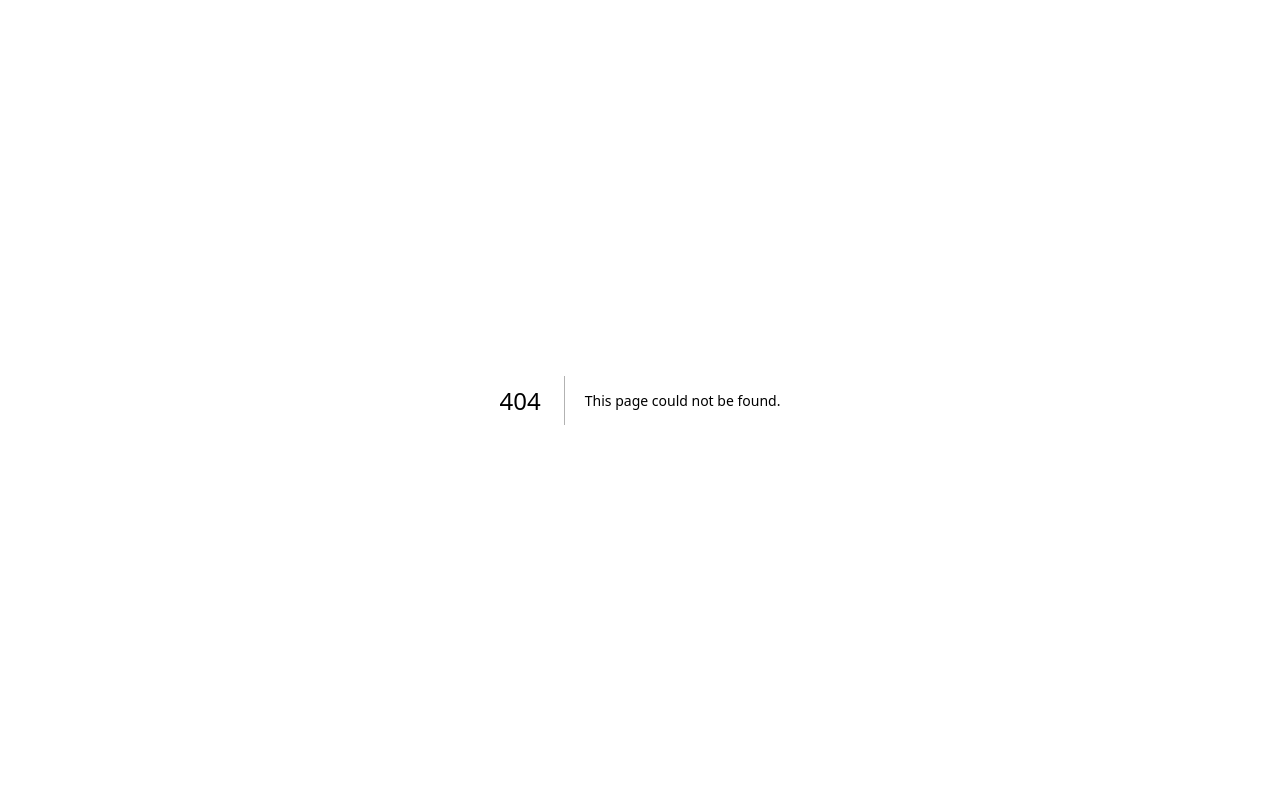
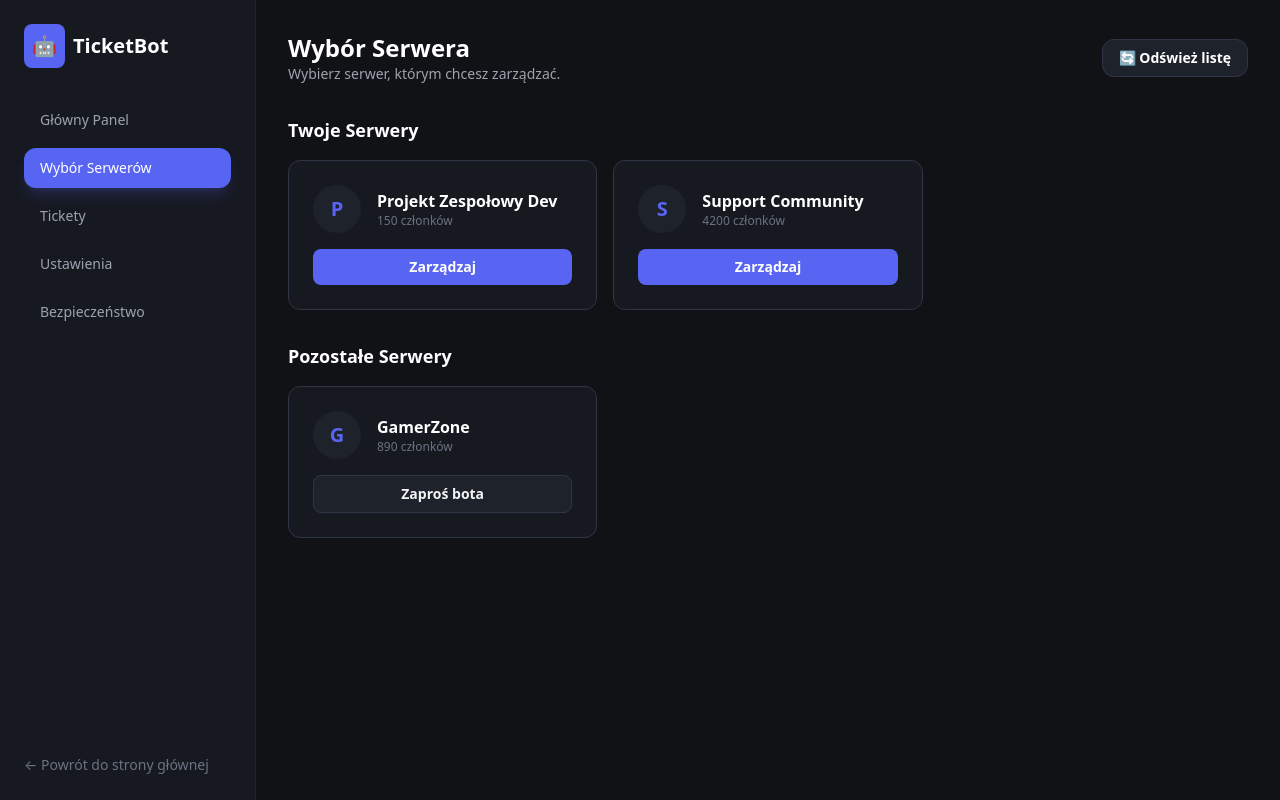
Before and after one commit to RoxelGaming/ProjektZespolowy, a Next.js app in the folder projekt-zespolowy-tiket-bot/: page /dashboard/servers in a window 1280 px wide. Before the commit this address had no page. Built offline with nearby package versions, Linux system fonts and the light colour scheme.

Commit message:
fix: deploy.yml

```diff
--- /dev/null
+++ b/projekt-zespolowy-tiket-bot/app/dashboard/layout.tsx
@@ -0,0 +1,54 @@
+'use client'; // Musi być client component, aby działało usePathname
+
+import Link from 'next/link';
+import { usePathname } from 'next/navigation';
+
+export default function DashboardLayout({ children }: { children: React.ReactNode }) {
+  const pathname = usePathname();
+
+  return (
+    <div className="flex min-h-screen bg-[#101216] text-[#f2f3f5]">
+      {/* Sidebar - Pasek Boczny */}
+      <aside className="w-64 border-r border-[#1e222b] bg-[#161920] p-6 flex flex-col gap-8">
+        <div className="text-xl font-bold text-white flex items-center gap-2">
+           <span className="bg-[#5865F2] p-2 rounded-lg">🤖</span> TicketBot
+        </div>
+
+        <nav className="flex flex-col gap-2">
+          <NavItem href="/dashboard" label="Główny Panel" active={pathname === '/dashboard'} />
+          <NavItem href="/dashboard/servers" label="Wybór Serwerów" active={pathname === '/dashboard/servers'} />
+          <NavItem href="/dashboard/tickets" label="Tickety" active={pathname === '/dashboard/tickets'} />
+          <NavItem href="/dashboard/settings" label="Ustawienia" active={pathname === '/dashboard/settings'} />
+          <NavItem href="/dashboard/security" label="Bezpieczeństwo" active={pathname === '/dashboard/security'} />
+        </nav>
+
+        <div className="mt-auto">
+           <Link href="/" className="text-sm text-[#6b7280] hover:text-white transition">
+             ← Powrót do strony głównej
+           </Link>
+        </div>
+      </aside>
+
+      {/* Main Content - Główna treść strony */}
+      <main className="flex-1 bg-[#101216] p-8 overflow-y-auto">
+        {children}
+      </main>
+    </div>
+  );
+}
+
+// Pomocniczy komponent linku dla czystszego kodu
+function NavItem({ href, label, active }: { href: string; label: string; active: boolean }) {
+  return (
+    <Link
+      href={href}
+      className={`px-4 py-2.5 rounded-xl text-sm font-medium transition duration-200 ${
+        active
+          ? 'bg-[#5865F2] text-white shadow-lg shadow-[#5865f2]/20'
+          : 'text-[#9ca3af] hover:bg-[#1e222b] hover:text-white'
+      }`}
+    >
+      {label}
+    </Link>
+  );
+}
--- /dev/null
+++ b/projekt-zespolowy-tiket-bot/app/dashboard/security/page.tsx
@@ -0,0 +1,63 @@
+'use client';
+
+import { useState } from 'react';
+
+export default function SecurityPage() {
+  const [email, setEmail] = useState('student@ujd.edu.pl');
+  const [copied, setCopied] = useState(false);
+
+  const recoveryCodes = ['ABCD-1234', 'EFGH-5678', 'IJKL-9012', 'MNOP-3456'];
+
+  const copyToClipboard = () => {
+    navigator.clipboard.writeText(recoveryCodes.join(', '));
+    setCopied(true);
+    setTimeout(() => setCopied(false), 2000);
+  };
+
+  return (
+    <div className="max-w-3xl space-y-8">
+      {/* Nagłówek */}
+      <div>
+        <h1 className="text-2xl font-bold text-white">Bezpieczeństwo</h1>
+        <p className="text-[#9ca3af] text-sm">Zarządzaj metodami odzyskiwania dostępu do swojego konta.</p>
+      </div>
+
+      {/* Sekcja: Kody odzyskiwania */}
+      <section className="bg-[#161920] border border-[#2e3545] p-6 rounded-xl">
+        <h2 className="text-lg font-semibold text-white mb-2">Kody odzyskiwania</h2>
+        <p className="text-sm text-[#9ca3af] mb-4">Te kody pozwolą Ci odzyskać dostęp, jeśli stracisz możliwość logowania przez Discord.</p>
+
+        <div className="grid grid-cols-2 gap-2 mb-4">
+          {recoveryCodes.map((code, index) => (
+            <div key={index} className="bg-[#101216] border border-[#2e3545] px-4 py-2 rounded-lg font-mono text-center text-[#5865F2]">
+              {code}
+            </div>
+          ))}
+        </div>
+
+        <button
+          onClick={copyToClipboard}
+          className="bg-[#1e222b] hover:bg-[#2a2f3d] text-white font-medium py-2 px-4 rounded-lg text-sm transition border border-[#2e3545]"
+        >
+          {copied ? 'Skopiowano!' : 'Skopiuj kody'}
+        </button>
+      </section>
+
+      {/* Sekcja: Zapasowy E-mail */}
+      <section className="bg-[#161920] border border-[#2e3545] p-6 rounded-xl">
+        <h2 className="text-lg font-semibold text-white mb-4">Zapasowy adres E-mail</h2>
+        <div className="flex flex-col gap-4">
+          <input
+            type="email"
+            value={email}
+            onChange={(e) => setEmail(e.target.value)}
+            className="w-full bg-[#101216] border border-[#2e3545] rounded-lg px-4 py-3 text-white focus:outline-none focus:border-[#5865F2] transition"
+          />
+          <button className="bg-[#5865F2] hover:bg-[#4752C4] text-white font-bold py-2 px-4 rounded-lg text-sm transition w-fit">
+            Zapisz zmiany
+          </button>
+        </div>
+      </section>
+    </div>
+  );
+}
--- /dev/null
+++ b/projekt-zespolowy-tiket-bot/app/dashboard/servers/page.tsx
@@ -0,0 +1,84 @@
+'use client';
+
+import { useState } from 'react';
+
+// Przykładowe dane serwerów (w przyszłości będzie to fetch z API)
+const mockServers = [
+  { id: '1', name: 'Projekt Zespołowy Dev', isManaged: true, memberCount: 150 },
+  { id: '2', name: 'Support Community', isManaged: true, memberCount: 4200 },
+  { id: '3', name: 'GamerZone', isManaged: false, memberCount: 890 },
+];
+
+export default function ServersPage() {
+  const [loading, setLoading] = useState(false);
+
+  const handleRefresh = () => {
+    setLoading(true);
+    setTimeout(() => setLoading(false), 1000); // Symulacja odświeżania
+  };
+
+  return (
+    <div className="space-y-8">
+      {/* Nagłówek strony */}
+      <div className="flex justify-between items-center">
+        <div>
+          <h1 className="text-2xl font-bold text-white">Wybór Serwera</h1>
+          <p className="text-[#9ca3af] text-sm">Wybierz serwer, którym chcesz zarządzać.</p>
+        </div>
+        <button
+          onClick={handleRefresh}
+          className="bg-[#1e222b] hover:bg-[#2a2f3d] text-sm font-semibold px-4 py-2 rounded-xl transition border border-[#2e3545] text-white"
+        >
+          {loading ? 'Odświeżanie...' : '🔄 Odśwież listę'}
+        </button>
+      </div>
+
+      {/* Sekcja: Twoje Serwery */}
+      <section>
+        <h2 className="text-lg font-semibold text-white mb-4">Twoje Serwery</h2>
+        <div className="grid grid-cols-1 md:grid-cols-2 lg:grid-cols-3 gap-4">
+          {mockServers.filter(s => s.isManaged).map(server => (
+            <ServerCard key={server.id} server={server} isManaged={true} />
+          ))}
+        </div>
+      </section>
+
+      {/* Sekcja: Pozostałe Serwery */}
+      <section>
+        <h2 className="text-lg font-semibold text-white mb-4">Pozostałe Serwery</h2>
+        <div className="grid grid-cols-1 md:grid-cols-2 lg:grid-cols-3 gap-4">
+          {mockServers.filter(s => !s.isManaged).map(server => (
+            <ServerCard key={server.id} server={server} isManaged={false} />
+          ))}
+        </div>
+      </section>
+    </div>
+  );
+}
+
+// Komponent karty serwera
+function ServerCard({ server, isManaged }: { server: any; isManaged: boolean }) {
+  return (
+    <div className="bg-[#161920] border border-[#2e3545] p-6 rounded-xl hover:border-[#5865F2] transition group">
+      <div className="flex items-center gap-4 mb-4">
+        <div className="w-12 h-12 bg-[#1e222b] rounded-full flex items-center justify-center text-xl font-bold text-[#5865F2]">
+          {server.name.charAt(0)}
+        </div>
+        <div>
+          <h3 className="font-bold text-white">{server.name}</h3>
+          <p className="text-xs text-[#6b7280]">{server.memberCount} członków</p>
+        </div>
+      </div>
+
+      {isManaged ? (
+        <button className="w-full bg-[#5865F2] hover:bg-[#4752C4] text-white font-bold py-2 px-4 rounded-lg text-sm transition">
+          Zarządzaj
+        </button>
+      ) : (
+        <button className="w-full bg-[#1e222b] hover:bg-[#2a2f3d] text-[#f2f3f5] font-semibold py-2 px-4 rounded-lg text-sm transition border border-[#2e3545]">
+          Zaproś bota
+        </button>
+      )}
+    </div>
+  );
+}
```
Also changed, not shown: 1 other file (tests, documents, lock files or other folders).
